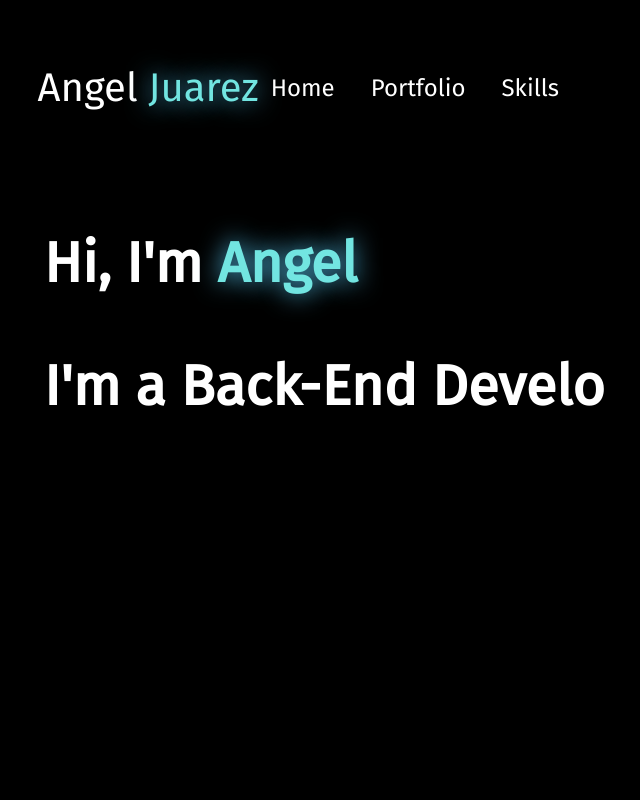
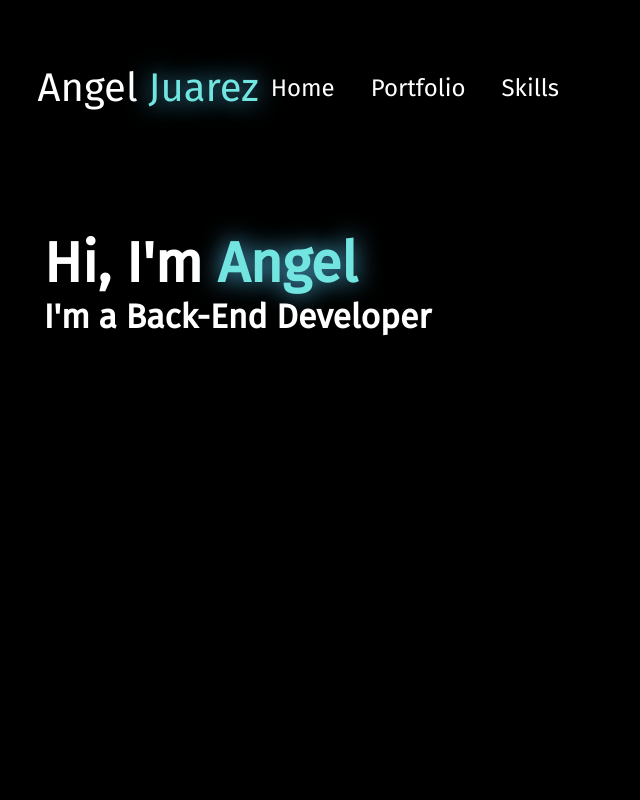
Before and after one commit to ajuarezse/website, a React (Vite) app: page / in a window 1280 px wide. Shown: the top 800 px of the page, without its empty margins (116-756 px from the left). Built offline with nearby package versions, Linux system fonts and the light colour scheme.

Commit message:
initial commit

```diff
--- a/src/components/Main/Main.css
+++ b/src/components/Main/Main.css
@@ -19,3 +19,8 @@
   color: rgb(114, 229, 225);
   text-shadow: 0 0 25px rgb(85, 192, 234);
 }
+
+.main__typing {
+  margin: auto;
+  font-size: 0.6em;
+}
--- a/src/components/Main/Main.jsx
+++ b/src/components/Main/Main.jsx
@@ -18,7 +18,7 @@ function Main() {
             cursor
             cursorStyle="_"
             typeSpeed={70}
-            deleteSpeed={50}
+            deleteSpeed={20}
             delaySpeed={2000}
           />
         </p>
```
Also changed, not shown: 1 other file (tests, documents, lock files or other folders).
